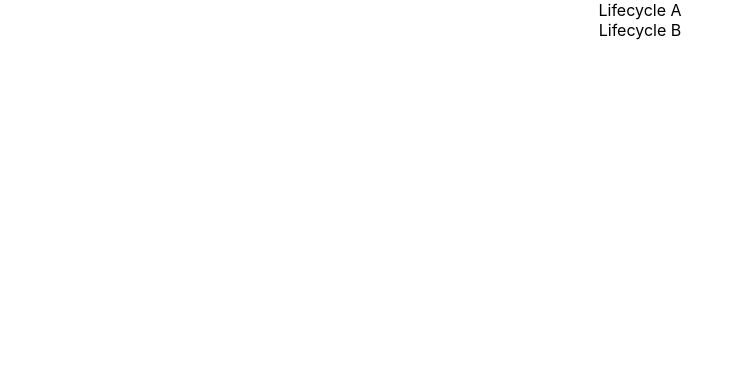
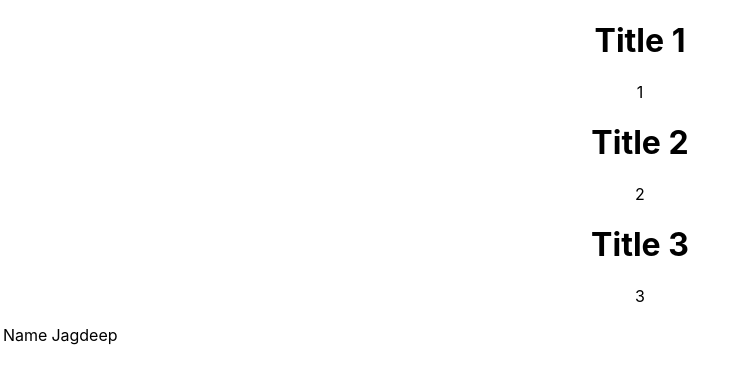
Before and after one commit to Jagkar/react-learning-codeevolution, a React (Create React App) app: page / in a window 1280 px wide. Shown: the top 384 px of the page, without its empty margins (0-747 px from the left). Built offline with nearby package versions, Linux system fonts and the light colour scheme.

Commit message:
Lifecycle and Fragments Day 18

```diff
--- a/src/App.js
+++ b/src/App.js
@@ -24,6 +24,9 @@ import T20_StyleWithClassNames from './components/T20_StyleWithClassNames';
 import T20_UsingStyleComponent from './components/T20_UsingStyleComponent';
 import T21_FormHandling from './components/T21_FormHandling';
 import T23_ComponentMountingLifecycleMethods from './components/T23_ComponentMountingLifecycleMethods';
+import T24_UpdatingLifecycleMethods from './components/T24_UpdatingLifecycleMethods';
+import T25_Fragment from './components/T25_Fragment';
+import T25_Table from './components/T25_Table';
 
 function App() {
   return (
@@ -76,7 +79,12 @@ function App() {
 
       {/* <T21_FormHandling/> */}
 
-      <T23_ComponentMountingLifecycleMethods/>
+      {/* <T23_ComponentMountingLifecycleMethods/> */}
+
+      {/* <T24_UpdatingLifecycleMethods/> */}
+
+      {/* <T25_Fragment/> */}
+      <T25_Table/>
     </div>
   );
 }
--- /dev/null
+++ b/src/components/T24_LifecycleB.js
@@ -0,0 +1,36 @@
+import React, { Component } from "react";
+
+class T24_LifecycleB extends Component {
+  constructor(props) {
+    super(props);
+
+    this.state = {
+      name: "Jagdeep",
+    };
+    console.log("Lifecycle B constructor");
+  }
+  static getDerivedStateFromProps(props, state) {
+    console.log("Lifecycle B getDerivedStateFromProps");
+    return null;
+  }
+  componentDidMount() {
+    console.log("Lifecycle B componentDidMount");
+  }
+  shouldComponentUpdate() {
+    console.log("Lifecycle B shouldComponentUpdate");
+    return true;
+  }
+  getSnapshotBeforeUpdate(prevProps, prevState) {
+    console.log("Lifecycle B getSnapshotBeforeUpdate");
+    return null;
+  }
+  componentDidUpdate() {
+    console.log("Lifecycle B componentDidUpdate");
+  }
+  render() {
+    console.log("Lifecycle B render");
+    return <div>Lifecycle B</div>;
+  }
+}
+
+export default T24_LifecycleB;
--- /dev/null
+++ b/src/components/T24_UpdatingLifecycleMethods.js
@@ -0,0 +1,64 @@
+import React, { Component } from "react";
+import T24_LifecycleB from "./T24_LifecycleB";
+
+class T24_UpdatingLifecycleMethods extends Component {
+  constructor(props) {
+    super(props);
+
+    this.state = {
+      name: "Jagdeep",
+    };
+    console.log("Lifecycle A constructor");
+  }
+  static getDerivedStateFromProps(props, state) {
+    // has to return new state or null
+    console.log("Lifecycle A getDerivedStateFromProps");
+    return null;
+  }
+  componentDidMount() {
+    console.log("Lifecycle A componentDidMount");
+    console.log("8888888888888888888888888888888888888");
+  }
+  shouldComponentUpdate(){
+    console.log("Lifecycle A shouldComponentUpdate");
+    return true;
+  }
+  getSnapshotBeforeUpdate(prevProps,prevState){
+    console.log("Lifecycle A getSnapshotBeforeUpdate");
+    return null
+  }
+  componentDidUpdate(){
+    console.log("Lifecycle A componentDidUpdate");
+  }
+  changeState=()=>{
+    this.setState({
+      name:'Jagdeep Kaur'
+    })
+  }
+  render() {
+    console.log("Lifecycle A render");
+    return (
+      <div>
+        <div>
+          Lifecycle A
+        </div>
+        <button onClick={this.changeState}>Change state</button>
+        <T24_LifecycleB/> {/*child component */}
+      </div>
+    );
+  }
+}
+
+export default T24_UpdatingLifecycleMethods;
+// to trigger these methods either we need to change state or props
+
+// Lifecycle A getDerivedStateFromProps
+// Lifecycle A shouldComponentUpdate
+// Lifecycle A render
+// Lifecycle B getDerivedStateFromProps
+// Lifecycle B shouldComponentUpdate
+// Lifecycle B render
+// Lifecycle B getSnapshotBeforeUpdate
+// Lifecycle A getSnapshotBeforeUpdate
+// Lifecycle B componentDidUpdate
+// Lifecycle A componentDidUpdate
--- /dev/null
+++ b/src/components/T25_Column.js
@@ -0,0 +1,14 @@
+import React from "react";
+
+function T25_Column() {
+  return (
+    // <div>
+    <React.Fragment>
+      <td>Name</td>
+      <td>Jagdeep</td>
+    </React.Fragment>
+    // </div>
+  );
+}
+
+export default T25_Column;
--- /dev/null
+++ b/src/components/T25_Fragment.js
@@ -0,0 +1,15 @@
+import React from "react";
+
+function T25_Fragment() {
+  return (
+    // <div>
+    <>
+    {/* or <React.Fragment> */}
+      <h1>Fragment Demo</h1>
+      <p>This describes the Fragment Demo component</p>
+    </>
+    // </div>
+  );
+}
+
+export default T25_Fragment;
--- /dev/null
+++ b/src/components/T25_Table.js
@@ -0,0 +1,29 @@
+import React from "react";
+import T25_Column from "./T25_Column";
+
+function T25_Table() {
+    const items = [{id:1, title:'Title 1'},{id:2, title:'Title 2'},{id:3, title:'Title 3'}];
+  return (
+    <>
+      {
+          items.map(item => (
+              <React.Fragment key={item.id}>
+            <h1>{item.title}</h1>
+            <p>{item.id}</p>
+          </React.Fragment>
+        ))
+    }
+    <table>
+      <tbody>
+        <tr>
+          <T25_Column />
+        </tr>
+      </tbody>
+    </table>
+    </>
+  );
+}
+
+export default T25_Table;
+// react-dom.development.js:86 Warning: validateDOMNesting(...): <td> cannot appear as a child of <div>.
+// react-dom.development.js:86 Warning: validateDOMNesting(...): <div> cannot appear as a child of <tr>.
```
Also changed, not shown: src/components/T24.js (deleted).
